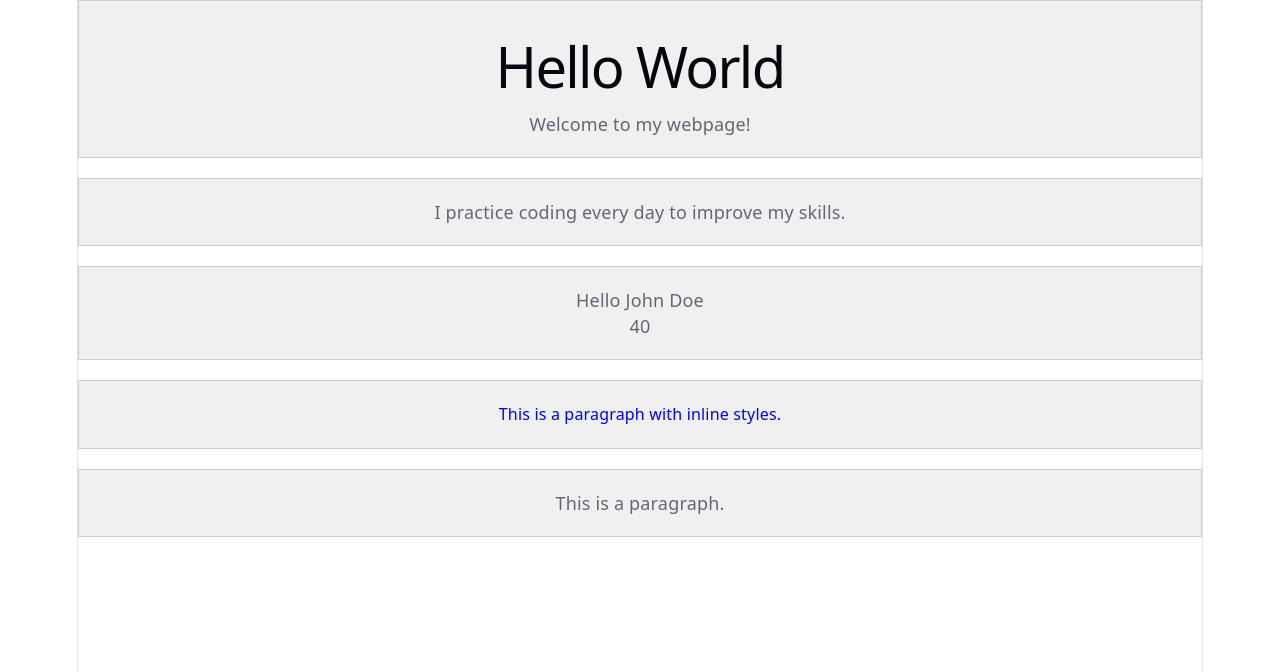
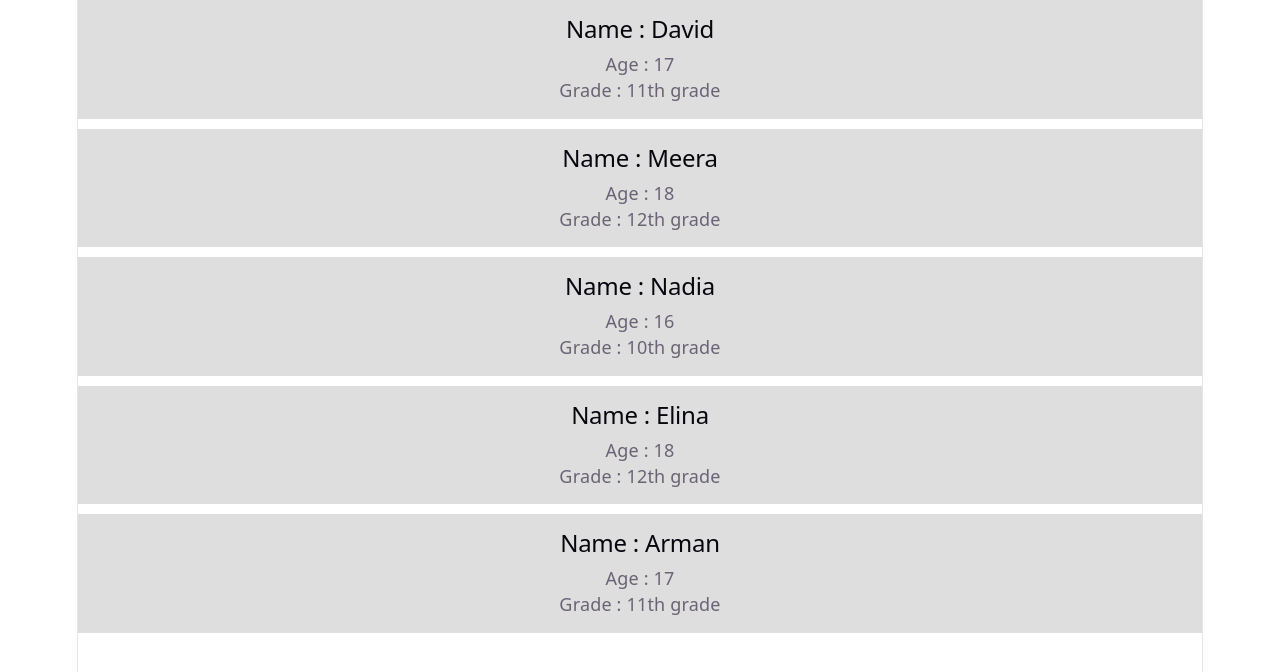
Before and after one commit to NargesHaidari/Daily-React-Practice, a React (Vite) app in the folder React-practice/: page / in a window 1280 px wide. Shown: the top 672 px of the page. Built offline with nearby package versions, Linux system fonts and the light colour scheme.

Commit message:
Learn and implement React props

```diff
--- a/React-practice/src/App.css
+++ b/React-practice/src/App.css
@@ -1,6 +1,5 @@
-.rule{
-    background-color: #f0f0f0;
-    border: 1px solid #ccc;
-    margin-bottom: 20px;
-    padding: 20px;
+.student-card{
+    background-color: #dedede;
+    padding: 15px 0;
+    margin-bottom: 10px;
 }
--- a/React-practice/src/App.jsx
+++ b/React-practice/src/App.jsx
@@ -1,44 +1,10 @@
 import './App.css'
+import SchoolOffice from './components/SchoolOffice'
+
 
 function App() {
-  let name = "John Doe";
-
   return (
-    <>
-      {/* Single root element rule */}
-      <div className="rule">
-        <h1>Hello World</h1>
-        <p>Welcome to my webpage!</p>
-      </div>
-
-      {/* CSS Class Rule in JSX */}
-      <div className="rule">
-        <p className="my-class">
-          I practice coding every day to improve my skills.
-        </p>
-      </div>
-
-      {/* Using JavaScript Expressions in JSX */}
-      <div className="rule">
-        <p>Hello {name}</p>
-        <p>{20 + 20}</p>
-      </div>
-
-      {/* Using Inline Styles in JSX */}
-      <div className="rule">
-        <p style={{ color: 'blue', fontSize: '16px' }}>
-          This is a paragraph with inline styles.
-        </p>
-      </div>
-
-      {/* Comments in JSX */}
-      <div className="rule">
-        <p>
-          This is a paragraph.
-          {/* This is a comment in JSX */}
-        </p>
-      </div>
-    </>
+    <SchoolOffice/>
   )
 }
 
--- /dev/null
+++ b/React-practice/src/components/SchoolOffice.jsx
@@ -0,0 +1,24 @@
+import StudentCard from "./StudentCard";
+
+export default function SchoolOffice(){
+    const students = [
+        { id: 1, name: "David", age: "17", grade: "11th grade" },
+        { id: 2, name: "Meera", age: "18", grade: "12th grade" },
+        { id: 3, name: "Nadia", age: "16", grade: "10th grade" },
+        { id: 4, name: "Elina", age: "18", grade: "12th grade" },
+        { id: 5, name: "Arman", age: "17", grade: "11th grade" },
+    ];
+
+    return(
+        <div className="school-office">
+            {students.map((student)=>(
+                <StudentCard
+                    key = {student.id}
+                    name = {student.name}
+                    age = {student.age}
+                    grade = {student.grade}
+                />
+            ))}
+        </div>
+    )
+}
--- /dev/null
+++ b/React-practice/src/components/StudentCard.jsx
@@ -0,0 +1,11 @@
+// import React from 'react'
+
+export default function StudentCard({name , age , grade}) {
+  return (
+    <div className="student-card">
+        <h2>Name : {name}</h2>
+        <p>Age : {age}</p>
+        <p>Grade : {grade}</p>
+    </div>
+  )
+}
```
Also changed, not shown: 1 other file (tests, documents, lock files or other folders).
